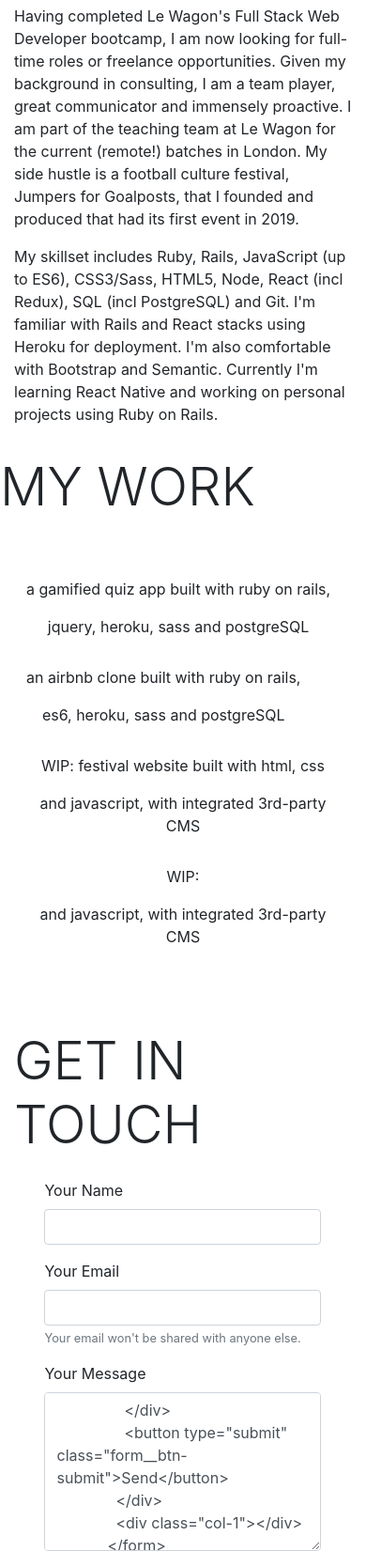
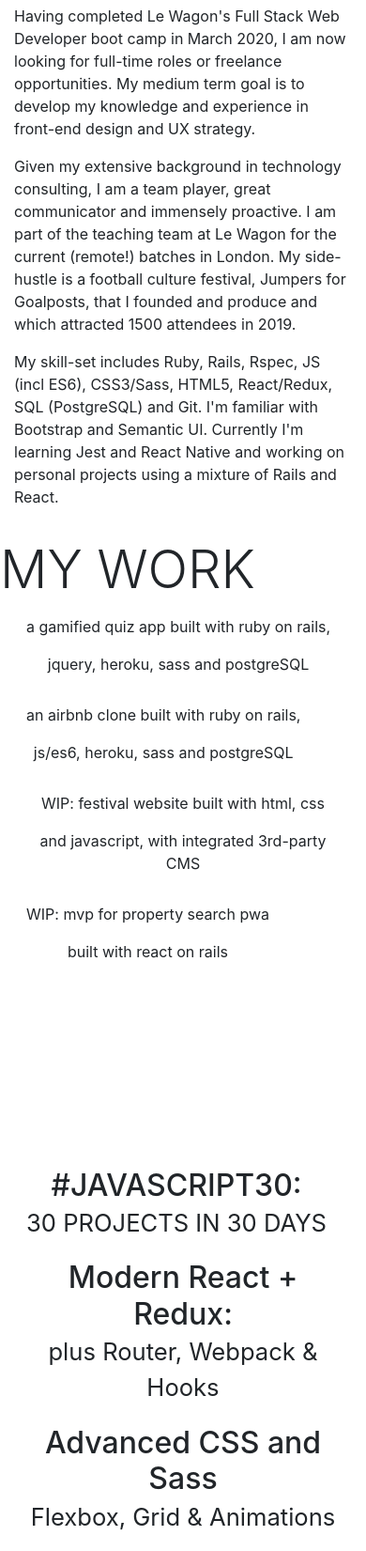
Before and after one commit to rahulkeerthi/personal-portfolio, a website built with Parcel: page index.html in a window 390 px wide. Shown: the part 286-1937 px from the top of the page at 94% size. Built offline with nearby package versions, Linux system fonts and the light colour scheme.

Commit message:
v1.0 completed

```diff
--- a/index.html
+++ b/index.html
@@ -30,16 +30,17 @@
           <h1 class="display-4 pt-3">ABOUT</h1>
         </div>
         <div class="container" id="about-text">
-          <p class="paragraph unselectable">Having completed Le Wagon's Full Stack Web Developer bootcamp, I am now looking for full-time roles or freelance opportunities. Given my background in consulting, I am a team player, great communicator and immensely proactive. I am part of the teaching team at Le Wagon for the current (remote!) batches in London. My side hustle is a football culture festival, Jumpers for Goalposts, that I founded and produced that had its first event in 2019.</p>
-          <p class="paragraph unselectable">My skillset includes Ruby, Rails, JavaScript (up to ES6), CSS3/Sass, HTML5, Node, React (incl Redux), SQL (incl PostgreSQL) and Git. I'm familiar with Rails and React stacks using Heroku for deployment. I'm also comfortable with Bootstrap and Semantic. Currently I'm learning React Native and working on personal projects using Ruby on Rails.</p>
+          <p class="paragraph unselectable">Having completed Le Wagon's Full Stack Web Developer boot camp in March 2020, I am now looking for full-time roles or freelance opportunities. My medium term goal is to develop my knowledge and experience in front-end design and UX strategy.</p>
+          <p class="paragraph unselectable">Given my extensive background in technology consulting, I am a team player, great communicator and immensely proactive. I am part of the teaching team at Le Wagon for the current (remote!) batches in London. My side-hustle is a football culture festival, Jumpers for Goalposts, that I founded and produce and which attracted 1500 attendees in 2019.</p>
+          <p class="paragraph unselectable">My skill-set includes Ruby, Rails, Rspec, JS (incl ES6), CSS3/Sass, HTML5, React/Redux, SQL (PostgreSQL) and Git. I'm familiar with Bootstrap and Semantic UI. Currently I'm learning Jest and React Native and working on personal projects using a mixture of Rails and React.</p>
         </div>
       </div>
       <div class="section fp-section" data-anchor="thirdPage" id="section3">
         <div>
           <h1 class="display-4 pt-3">MY WORK</h1>
         </div>
-        <div class="container py-5" id="work-grid">
-          <a href="https://flashcodes.xyz" target="_blank" class="work-link btn">
+        <div class="container pb-5 work-grid">
+          <a href="https://flashcodes.xyz" target="_blank" class="btn">
             <div class="work-item" id="project1">
               <div class="">
                 <p>a gamified quiz app built with ruby on rails,</p>
@@ -47,15 +48,15 @@
               </div>
             </div>
           </a>
-          <a href="https://lairbnb-lewagon.herokuapp.com/" target="_blank" class="work-link btn">
+          <a href="https://lairbnb-lewagon.herokuapp.com/" target="_blank" class="btn">
             <div class="work-item" id="project2" >
               <div class="">
                 <p>an airbnb clone built with ruby on rails,</p>
-                <p>es6, heroku, sass and postgreSQL</p>
+                <p>js/es6, heroku, sass and postgreSQL</p>
               </div>
             </div>
           </a>
-          <a href="https://www.jumpersforgoalpostsfestival.com" target="_blank" class="work-link btn">
+          <a href="https://www.jumpersforgoalpostsfestival.com" target="_blank" class="btn">
             <div class="work-item" id="project3" >
               <div class="">
                 <p>WIP: festival website built with html, css</p>
@@ -63,14 +64,34 @@
               </div>
             </div>
           </a>
-          <a href="#" target="_blank" class="work-link btn">
-            <div class="work-item" id="project4" >
+          <a href="#" target="_blank" class="btn">
+            <div class="work-item wip" id="project4" >
               <div class="">
-                <p>WIP: </p>
-                <p>and javascript, with integrated 3rd-party CMS</p>
+                <p>WIP: mvp for property search pwa</p>
+                <p>built with react on rails</p>
               </div>
             </div>
           </a>
+        </div>
+        <div class="py-5" id="coursework">
+          <h1 class="text-white display-4 pb-3">COURSEWORK</h1>
+          <div class="container work-grid">
+            <a href="https://www.javascript30.com" target="_blank" class="btn">
+              <h2 class="course-item">#JAVASCRIPT30:<br><small>30 PROJECTS IN 30 DAYS</small></h2>
+            </a>
+            <a href="https://www.udemy.com/course/react-redux" target="_blank" class="btn">
+              <h2 class="course-item">Modern React + Redux:<br><small>plus Router, Webpack & Hooks</small></h2>
+            </a>
+            <a href="https://www.udemy.com/course/advanced-css-and-sass" target="_blank" class="btn">
+              <h2 class="course-item">Advanced CSS and Sass<br><small>Flexbox, Grid & Animations</small></h2>
+            </a>
+            <a href="https://www.udemy.com/course/understand-javascript/" target="_blank" class="btn">
+              <h2 class="course-item">Javascript<br><small>Understanding the Weird Parts</small></h2>
+            </a>
+            <a href="https://www.lewagon.com/web-development-course/full-time" target="_blank" class="btn">
+              <h2 class="course-item">Le Wagon<br><small>Full Stack Web Development</small></h2>
+            </a>
+          </div>
         </div>
       </div>
       <div class="section fp-section fp-noscroll" data-anchor="fourthPage" id="section4">
--- a/style.css
+++ b/style.css
@@ -6,23 +6,7 @@
   FLAME: #D8572A
 */
 
-body {
-	color: #1e1e24;
-}
-
-h1 {
-	color: #780116;
-	text-align: center;
-}
-
-.form__btn-submit {
-	border-radius: 5px;
-	margin-top: 16px;
-	padding: 2px 10px 2px 10px;
-	border: 1px solid #1e1e24;
-	cursor: pointer;
-	background-color: #f7f4f36f;
-}
+/* FULL PAGE SETUP */
 
 #section1 {
 	background-image: url("/imgs/scott-webb2.jpg");
@@ -48,6 +32,8 @@
 	background-size: cover;
 }
 
+/*  ABOUT SECTION */
+
 #about-text {
 	text-align: justify;
 	max-width: 30%;
@@ -55,6 +41,11 @@
 	display: flex;
 	flex-wrap: wrap;
 	color: #454545;
+}
+
+.paragraph {
+	font-size: 1.5vw;
+	line-height: 2vw;
 }
 
 .word {
@@ -78,13 +69,19 @@
 	-ms-transform: scale(1.02);
 }
 
-#work-grid {
+/* PROJECTS AND COURSES SECTION */
+
+.work-grid {
 	display: grid;
 	grid-template-columns: 1fr 1fr;
 	column-gap: 1rem;
 	row-gap: 1rem;
+	transition: ease 1s;
 }
 
+.work-grid a {
+	transition: ease 1s;
+}
 
 #project1 {
 	background-image: linear-gradient(rgba(0,0,0,0.3), rgba(0,0,0,0.3)), url('imgs/flashcodes.jpg');
@@ -114,12 +111,17 @@
 	justify-content: center;
 	align-items: center;
 	color: white;
-	font-size: 1.5vw;
+	font-size: 1vw;
+	line-height: 1rem;
 	font-weight: bold;
 	text-shadow: 1px 1px 3px rgba(0, 0, 0, 0.2);
 	border-radius: 5px;
 	box-shadow: 0 0 15px rgba(0, 0, 0, 0.2);
-	transition: cubic-bezier(0.175, 0.885, 0.32, 1.275);
+	transition: ease 1s;
+}
+
+.work-item.wip div {
+	opacity: 1;
 }
 
 .work-item div {
@@ -129,20 +131,56 @@
 
 .work-item:hover div {
 	opacity: 1;
-	transform: scale(1.2);
+	transform: scale(1.05);
 	transition: ease 1s;
 }
 
+.work-item:hover {
+	transform: scale(1.05);
+	transition: ease 1s;
+}
 
-/* @media (max-width: 960px) {
-} */
+#coursework {
+	background-image: linear-gradient(rgba(0,0,0,0.3), rgba(0,0,0,0.3));
+}
 
-/* @media (max-width: 720px) {
-  .container {
-    width: 500px;
-  }
+.course-item {
+	font-size: 2vw;
+	font-weight: bold;
+	padding: 8px 0 8px 0;
+	border-radius: 5px;
+	color: #F7F4F3;
+	transition: ease 0.7s;
 }
-*/
+
+.course-item:hover {
+	color: #D8572A;
+	text-shadow: 1px 1px 3px black;
+	transition: ease 0.7s;
+}
+
+/* CONTACT FORM SECTION */
+
+.form__btn-submit {
+	border-radius: 5px;
+	margin-top: 16px;
+	padding: 2px 10px 2px 10px;
+	border: 1px solid #1e1e24;
+	cursor: pointer;
+	background-color: #f7f4f36f;
+}
+
+
+/* GENERAL PURPOSE */
+
+body {
+	color: #1e1e24;
+}
+
+h1 {
+	color: #780116;
+	text-align: center;
+}
 
 .unselectable {
 	-webkit-touch-callout: none;
@@ -153,6 +191,7 @@
 	user-select: none;
 }
 
+/* RESPONSIVE (BOOTSTRAP OVERRIDE) */
 
 @media (max-width: 540px) {
 	h1 {
@@ -184,35 +223,45 @@
   #about-text {
 		width: 70%;
 		max-width: 70%;
-		background: #F7F4F37f;
+		background: #F7F4F3af;
 		padding: 0.5rem 1rem 0.5rem 1rem;
-		border-radius: 8px;
+		border-radius: 2px;
+		position: absolute;
+		margin-left: auto;
+		margin-right: auto;
+		top: 15%;
+		left: 0;
+		right: 0;
 	}
 
-	p {
-		margin-bottom: 0 !important;
+	#about-text p {
+		font-size: 1rem !important;
+		line-height: 1rem !important;
 	}
 
-	#work-grid {
+	.work-grid {
 		display: grid;
 		grid-template-columns: 1fr;
 		column-gap: 1rem;
 		row-gap: 1rem;
+		padding-top: 1rem !important;
 	}
 
 	.work-item div {
 		opacity: 1;
 		font-size: 1.5vw;
 	}
+
+	.course-item {
+		font-size: 6vw;
+		text-shadow: 1px 1px 3px black;
+	}
+
 }
 
 /*!
  * fullPage 3.0.8
  * https://github.com/alvarotrigo/fullPage.js
- *
- * @license GPLv3 for open source use only
- * or Fullpage Commercial License for commercial use
- * http://alvarotrigo.com/fullPage/pricing/
  *
  * Copyright (C) 2018 http://alvarotrigo.com/fullPage - A project by Alvaro Trigo
  */
```
Also changed, not shown: 1 other file.
